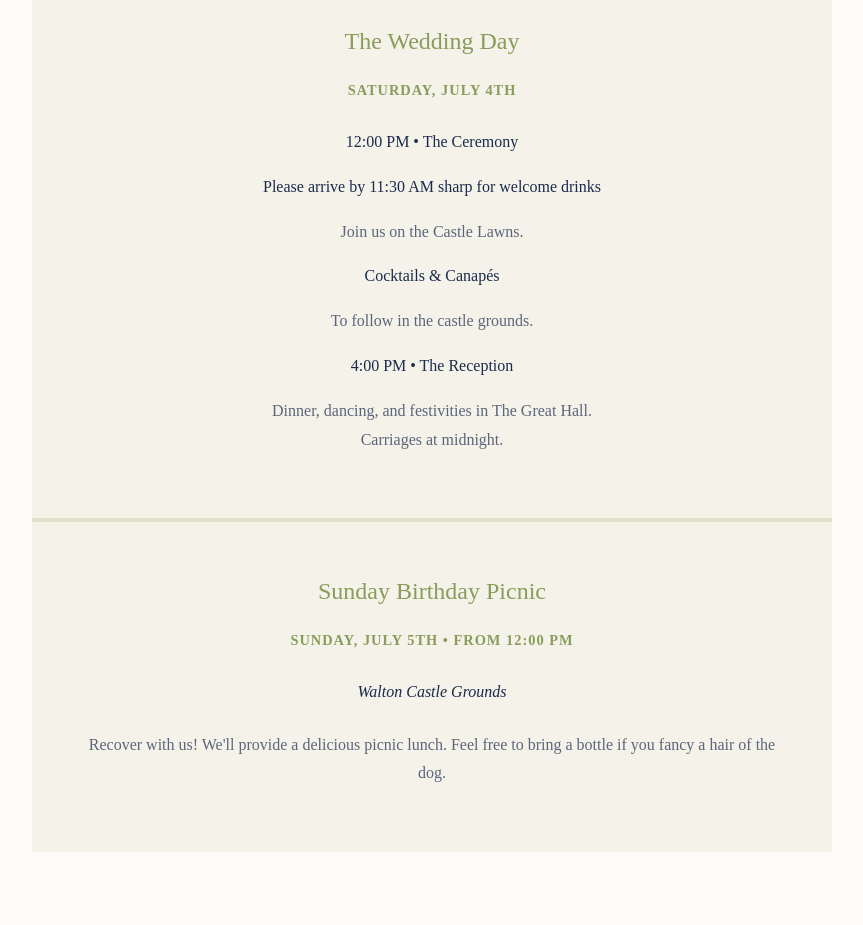
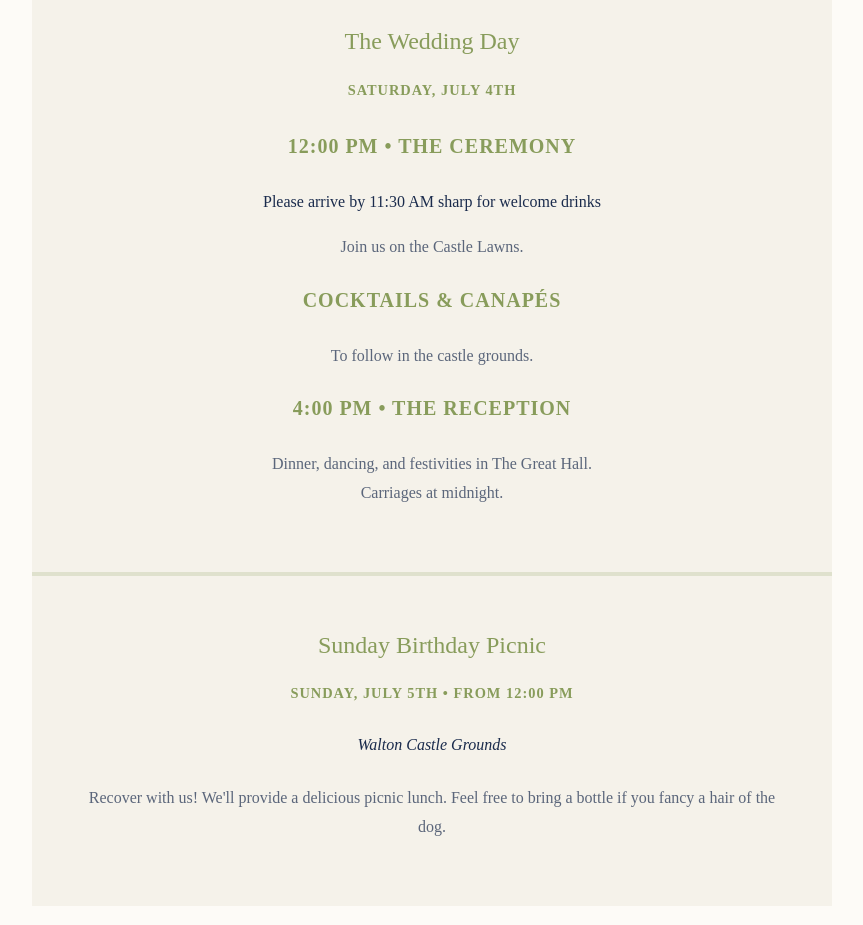
Before and after one commit to Mileseypoo/wedding-site, a Next.js app: page / in a window 1280 px wide. Shown: the part 3520-4445 px from the top of the page, without its empty margins (208-1071 px from the left). Built offline with nearby package versions, Linux system fonts and the light colour scheme; no server answers; the database is empty.

Commit message:
feat(schedule): Update timeline fonts to match date style

```diff
--- a/src/app/page.tsx
+++ b/src/app/page.tsx
@@ -121,7 +121,7 @@ export default function Home() {
             <p className="card-date">Saturday, July 4th</p>
             <div className="space-y-6 mt-6">
               <div>
-                <p className="font-serif text-xl text-[var(--foreground)]">12:00 PM • The Ceremony</p>
+                <p className="card-date text-[var(--foreground)] mb-2" style={{ fontSize: '1.25rem' }}>12:00 PM • The Ceremony</p>
                 <p className="text-gray-600 italic mb-1">Please arrive by 11:30 AM sharp for welcome drinks</p>
                 <p className="card-desc">Join us on the Castle Lawns.</p>
               </div>
@@ -129,14 +129,14 @@ export default function Home() {
               <div className="w-12 h-[1px] bg-[var(--secondary)] mx-auto opacity-30"></div>
 
               <div>
-                <p className="font-serif text-lg text-[var(--foreground)]">Cocktails & Canapés</p>
+                <p className="card-date text-[var(--foreground)] mb-2" style={{ fontSize: '1.25rem' }}>Cocktails & Canapés</p>
                 <p className="card-desc">To follow in the castle grounds.</p>
               </div>
 
               <div className="w-12 h-[1px] bg-[var(--secondary)] mx-auto opacity-30"></div>
 
               <div>
-                <p className="font-serif text-xl text-[var(--foreground)]">4:00 PM • The Reception</p>
+                <p className="card-date text-[var(--foreground)] mb-2" style={{ fontSize: '1.25rem' }}>4:00 PM • The Reception</p>
                 <p className="card-desc">
                   Dinner, dancing, and festivities in The Great Hall.
                   <br />
```
